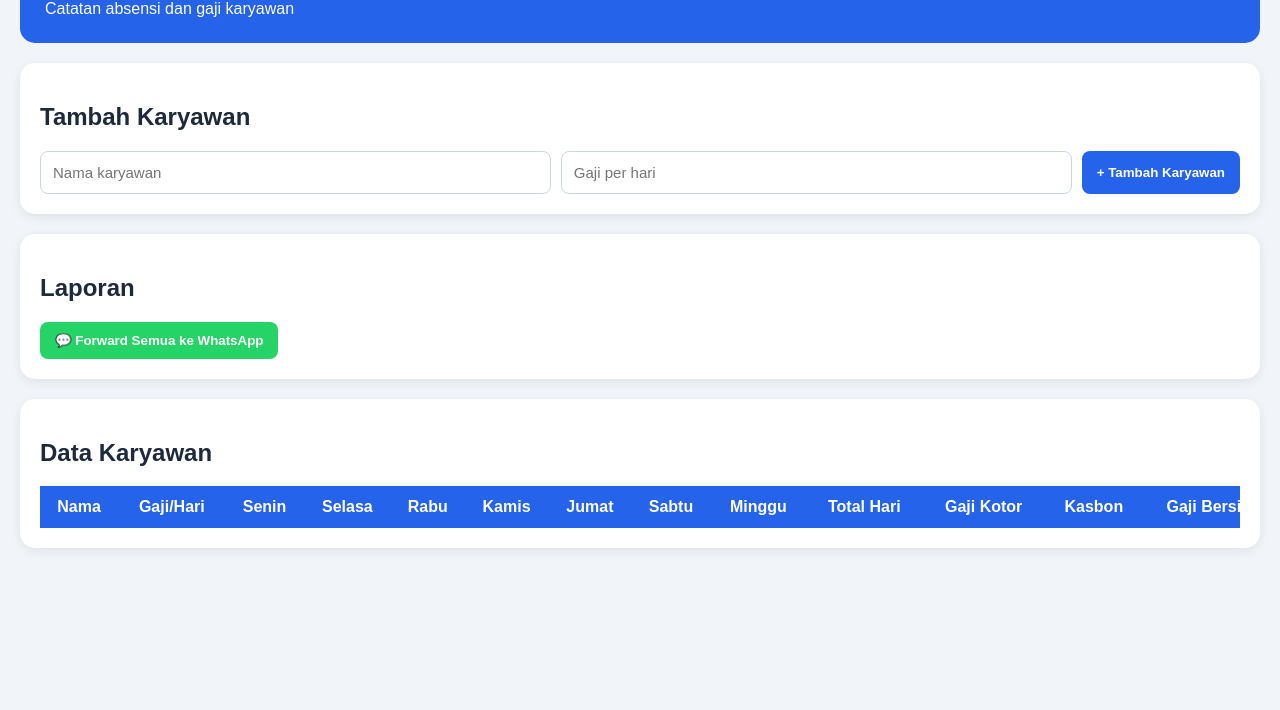
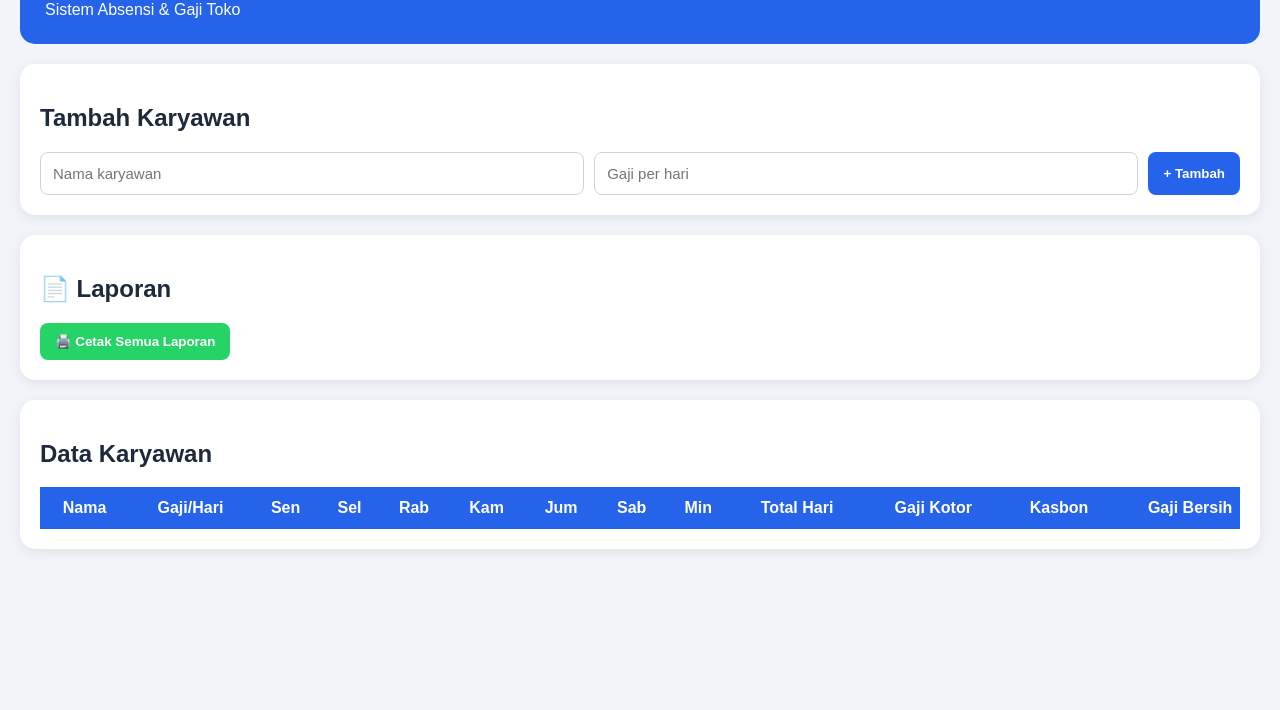
Before and after one commit to Ryta207/Absen-Karyawan, a plain HTML site: page index.html in a window 1280 px wide. Shown: the part 90-800 px from the top of the page. Drawn offline with Linux system fonts and the light colour scheme.

Commit message:
Refactor HTML structure and update content

```diff
--- a/index.html
+++ b/index.html
@@ -1,48 +1,26 @@
 <!DOCTYPE html>
 <html lang="id">
-
 <head>
-
     <meta charset="UTF-8">
-
-    <meta
-        name="viewport"
-        content="width=device-width, initial-scale=1.0"
-    >
-
-    <meta
-        name="theme-color"
-        content="#2563eb"
-    >
+    <meta name="viewport" content="width=device-width, initial-scale=1.0">
 
     <title>Absen-Karyawan</title>
 
-    <link
-        rel="stylesheet"
-        href="style.css"
-    >
-
+    <link rel="stylesheet" href="style.css">
 </head>
-
 
 <body>
 
 <div class="container">
 
     <header>
-
-        <h1>Absen-Karyawan</h1>
-
-        <p>
-            Catatan absensi dan gaji karyawan
-        </p>
-
+        <h1>📋 Absen-Karyawan</h1>
+        <p>Sistem Absensi & Gaji Toko</p>
     </header>
 
 
     <!-- TAMBAH KARYAWAN -->
-
-    <div class="card">
+    <section class="card">
 
         <h2>Tambah Karyawan</h2>
 
@@ -61,30 +39,28 @@
             >
 
             <button onclick="tambahKaryawan()">
-                + Tambah Karyawan
+                + Tambah
             </button>
 
         </div>
 
-    </div>
+    </section>
 
 
     <!-- LAPORAN -->
+    <section class="card laporan-card">
 
-    <div class="card laporan-card">
+        <h2>📄 Laporan</h2>
 
-        <h2>Laporan</h2>
-
-        <button onclick="kirimSemuaWhatsApp()">
-            💬 Forward Semua ke WhatsApp
+        <button onclick="cetakSemua()">
+            🖨️ Cetak Semua Laporan
         </button>
 
-    </div>
+    </section>
 
 
     <!-- DATA KARYAWAN -->
-
-    <div class="card">
+    <section class="card">
 
         <h2>Data Karyawan</h2>
 
@@ -95,55 +71,42 @@
                 <thead>
 
                     <tr>
-
                         <th>Nama</th>
-
                         <th>Gaji/Hari</th>
 
-                        <th>Senin</th>
-
-                        <th>Selasa</th>
-
-                        <th>Rabu</th>
-
-                        <th>Kamis</th>
-
-                        <th>Jumat</th>
-
-                        <th>Sabtu</th>
-
-                        <th>Minggu</th>
+                        <th>Sen</th>
+                        <th>Sel</th>
+                        <th>Rab</th>
+                        <th>Kam</th>
+                        <th>Jum</th>
+                        <th>Sab</th>
+                        <th>Min</th>
 
                         <th>Total Hari</th>
-
                         <th>Gaji Kotor</th>
-
                         <th>Kasbon</th>
-
                         <th>Gaji Bersih</th>
-
                         <th>Aksi</th>
-
                     </tr>
 
                 </thead>
 
-
-                <tbody id="dataKaryawan">
-
-                </tbody>
+                <tbody id="dataKaryawan"></tbody>
 
             </table>
 
         </div>
 
-    </div>
+    </section>
 
 </div>
+
+
+<!-- AREA LAPORAN CETAK -->
+<div id="printArea"></div>
 
 
 <script src="script.js"></script>
 
 </body>
-
 </html>
```
